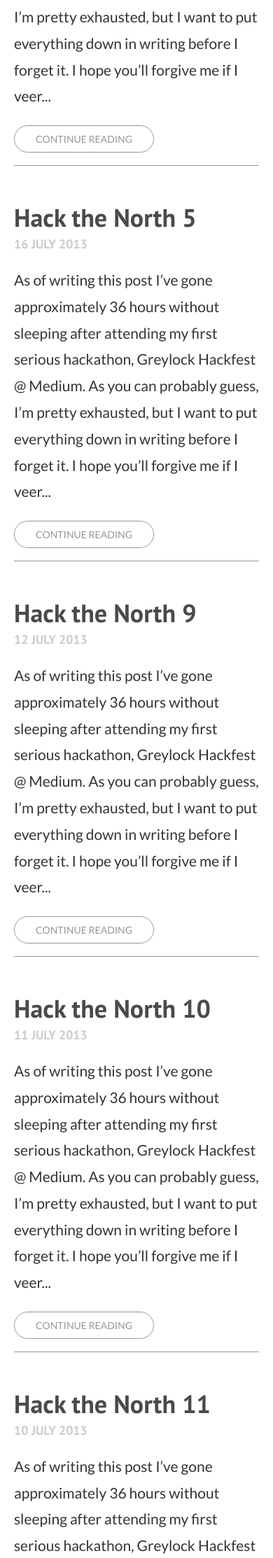
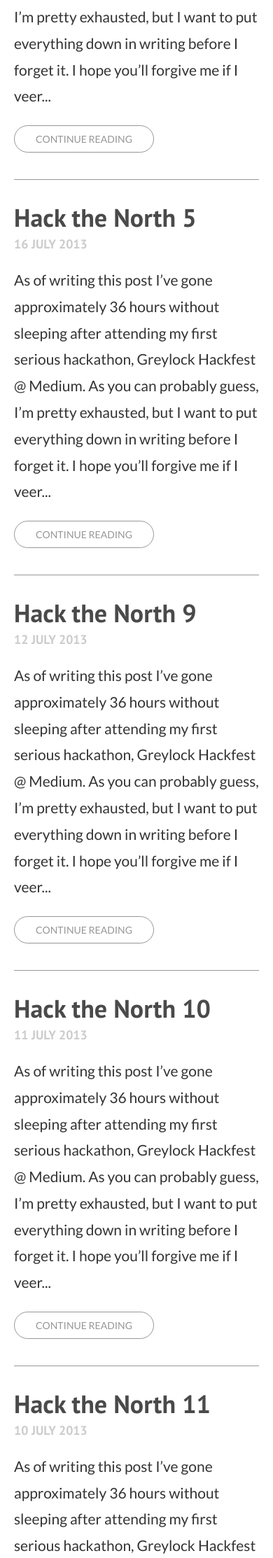
Before and after one commit to darksigma/darksigma.github.io, a Jekyll site: the page built from index.html, in a window 390 px wide. Shown: the part 818-3044 px from the top of the page at 70% size. Built offline with Jekyll 4.4.1, drawn with Linux system fonts in a browser that asks for light colours; nearby versions of some CDN libraries; Markdown is read by kramdown in place of the engine named in the settings; the list of posts is cut into pages by our own code.

Commit message:
Some styling fixes

```diff
--- a/css/default-style.css
+++ b/css/default-style.css
@@ -416,8 +416,9 @@
 	.post {
 		border-bottom: 1px solid #979797;
 		padding: 0;
+		padding-bottom: 20px;
 		width: 100%;
-		margin-bottom: 50px;
+		margin-bottom: 30px;
 	}
 
 	p {
```
Also changed, not shown: 1 other file.
